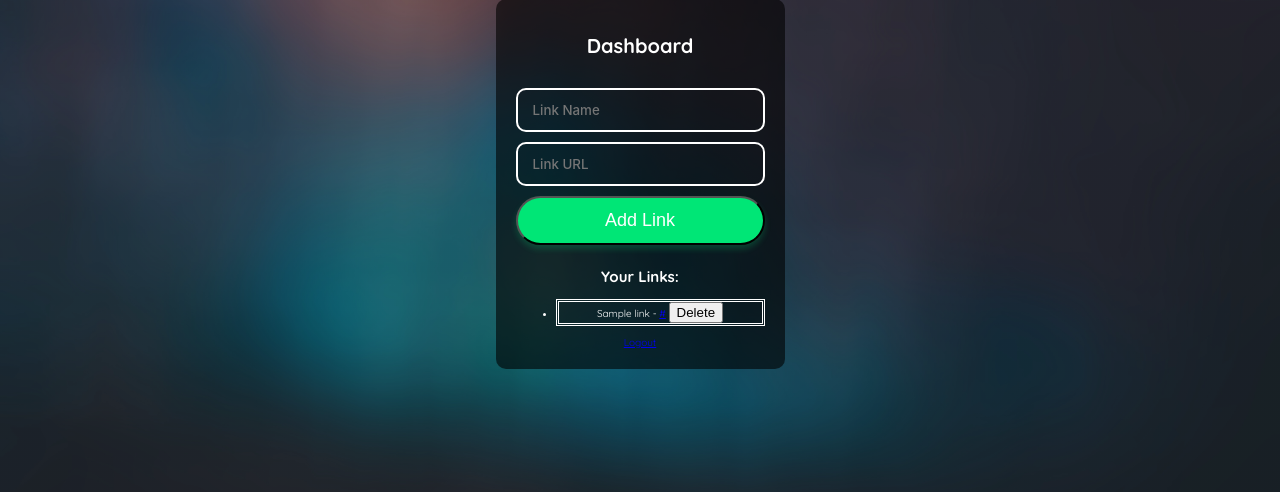
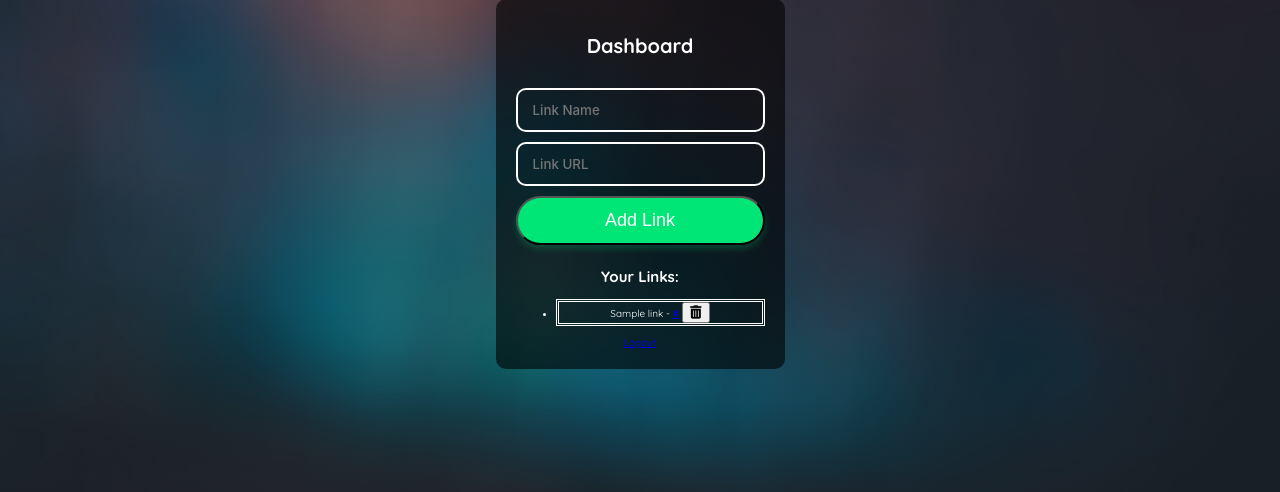
Before and after one commit to asabhi6776/astree, a Flask app: template templates/dashboard.html in a window 1280 px wide. Shown: the part 216-708 px from the top of the page. Run offline with Flask 3, Linux system fonts and the light colour scheme; the template is opened without the code that fills it: most values are stand-ins (such as "Sample title", 1, 10 or a date in 2020); some libraries are stand-ins or nearby versions.

Commit message:
tinkering with link lists.

```diff
--- a/templates/dashboard.html
+++ b/templates/dashboard.html
@@ -6,6 +6,7 @@
     <meta name="viewport" content="width=device-width, initial-scale=1.0">
     <title>Dashboard</title>
     <link rel="stylesheet" href="../static/css/dashboard.css">
+    <script src="https://kit.fontawesome.com/e350be7360.js" crossorigin="anonymous"></script>
 </head>
 
 <body class="background">
@@ -26,7 +27,7 @@
                     <li class="links">
                         {{ link.name }} - <a href="/click/{{ link._id }}" target="_blank">{{ link.url }}</a>
                         <form action="/delete_link/{{ link._id }}" method="POST" style="display:inline;">
-                            <button type="submit">Delete</button>
+                            <button type="submit"><i class="fa-solid fa-trash-can"></i></button>
                         </form>
                     </li>
                     {% endfor %}
```
